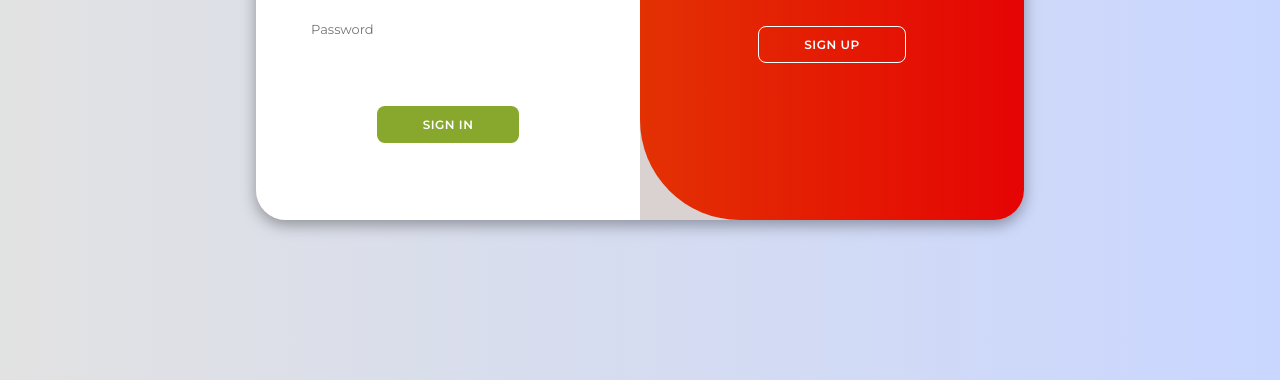
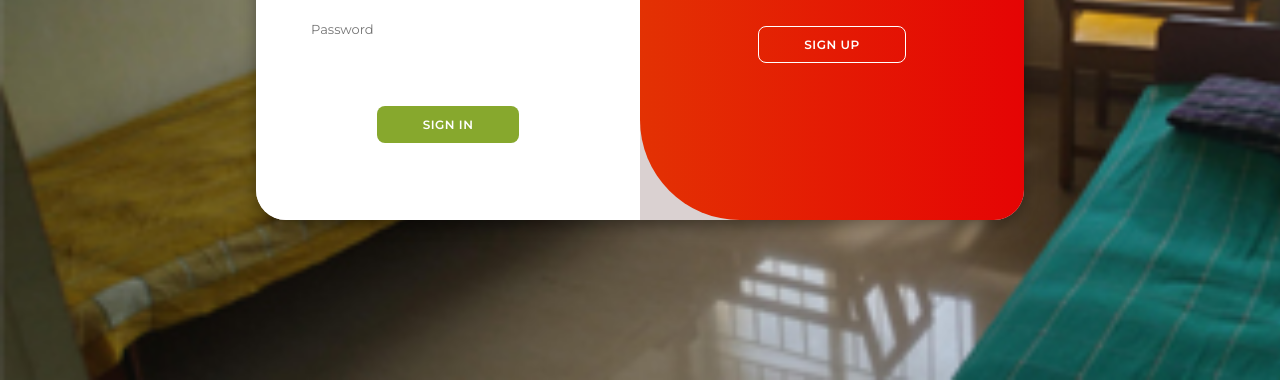
Before and after one commit to Terence3434/PG-project, a plain HTML site: page signinup.html in a window 1280 px wide. Shown: the part 420-800 px from the top of the page. Drawn offline with Linux system fonts and the light colour scheme.

Commit message:
f commit

```diff
--- a/signinup.css
+++ b/signinup.css
@@ -9,7 +9,8 @@
 
 body{
     background-color: #1144eb;
-    background: linear-gradient(to right, #e2e2e2, #c9d6ff);
+    background: url(nittepg.jpg) no-repeat;
+	background-size: cover;
     display: flex;
     align-items: center;
     justify-content: center;
```
Also changed, not shown: index.html (+1 -1 lines).
